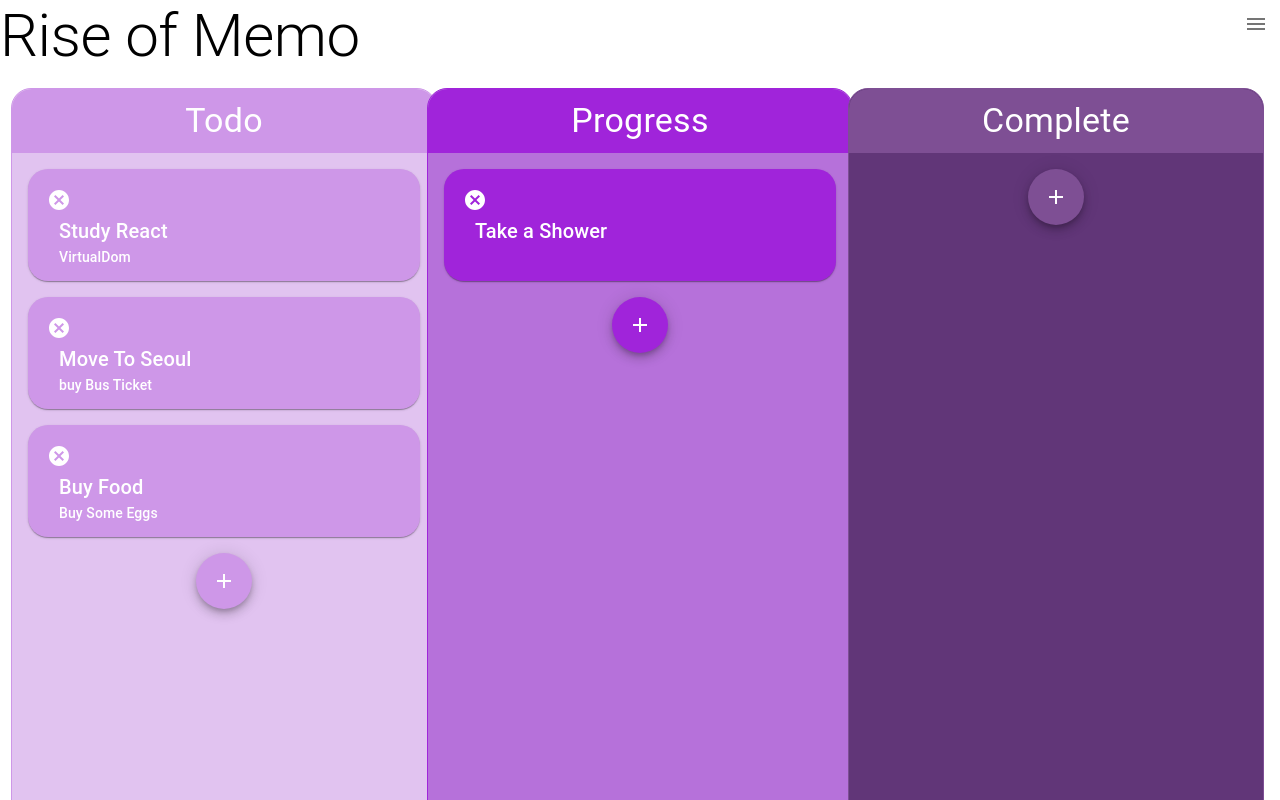
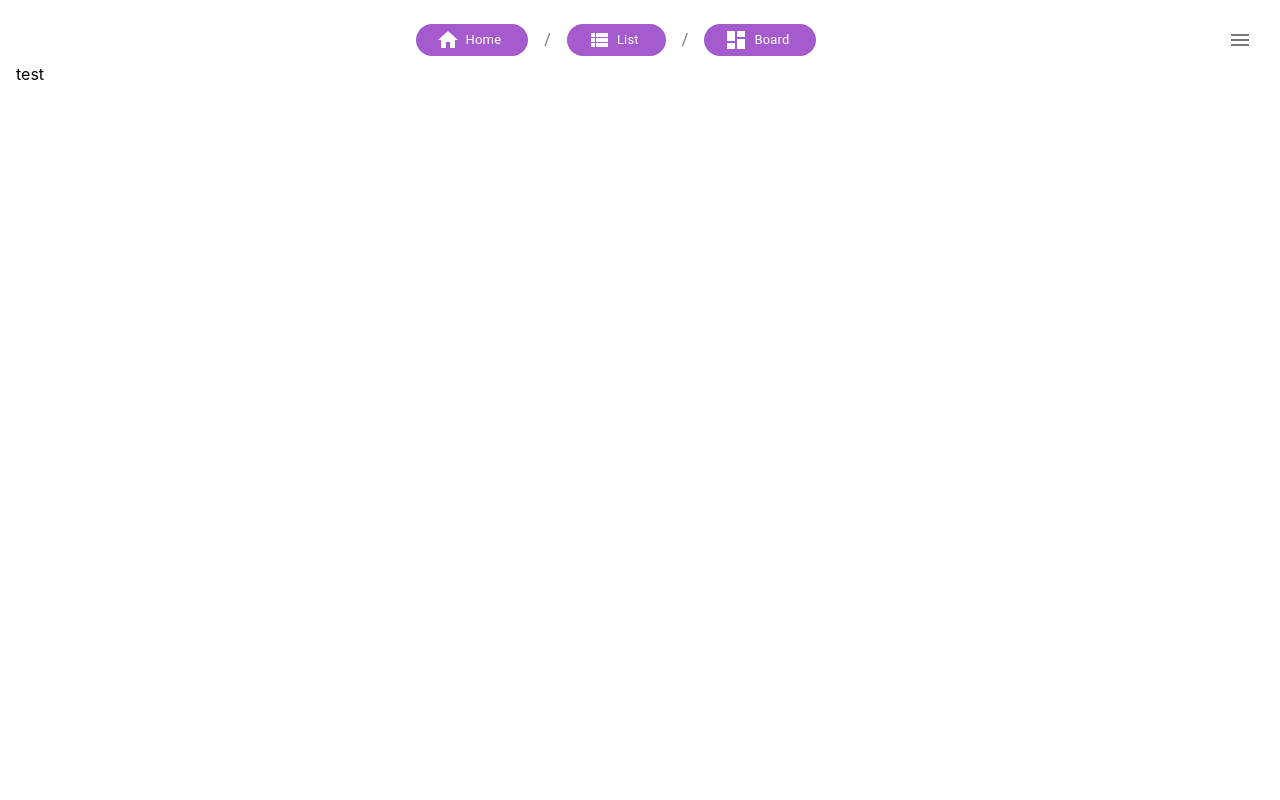
Before and after one commit to Rise-of-React/RiseMemo, a React (Create React App) app: page /list in a window 1280 px wide. Shown: the top 800 px of the page. Built offline with nearby package versions, Linux system fonts and the light colour scheme.

Commit message:
Add React-router-dom & apply to Appbar

```diff
--- a/package.json
+++ b/package.json
@@ -16,6 +16,7 @@
     "react": "^17.0.2",
     "react-beautiful-dnd": "^13.1.0",
     "react-dom": "^17.0.2",
+    "react-router-dom": "^5.2.0",
     "react-scripts": "4.0.3",
     "typescript": "^4.1.2",
     "uuid": "^8.3.2",
@@ -64,6 +65,7 @@
     "@storybook/node-logger": "^6.2.9",
     "@storybook/preset-create-react-app": "^3.1.7",
     "@storybook/react": "^6.2.9",
+    "@types/react-router-dom": "^5.1.7",
     "@types/uuid": "^8.3.0"
   }
 }
--- a/src/App.tsx
+++ b/src/App.tsx
@@ -1,7 +1,11 @@
-import { Grid, makeStyles } from '@material-ui/core';
+import { Grid, makeStyles, ThemeProvider } from '@material-ui/core';
 import React from 'react';
 import { AppBar } from './components/Molecules/AppBar';
 import { DroppableBoard } from './components/DroppableBoard';
+import { theme } from './types/theme';
+import { tempData } from './types/board/board';
+import { BrowserRouter, Route, Switch } from 'react-router-dom';
+import { DroppableList } from './components/DroppableList';
 
 const useStyles = makeStyles((theme) => ({
   root: {
@@ -9,53 +13,29 @@ const useStyles = makeStyles((theme) => ({
     padding: theme.spacing(2),
   },
 }));
-const data = {
-  todo: {
-    id: '1',
-    name: 'Todo',
-    boardStyle: {
-      width: '452',
-      height: '865',
-      backgroundColor: '#E1C3F0',
-    },
-    cardStyle: { width: '392', height: '112', backgroundColor: '#CE97E8' },
-    data: [
-      { id: '001', title: 'Study React', subTitle: 'VirtualDom', content: 'test' },
-      { id: '002', title: 'Move To Seoul', subTitle: 'buy Bus Ticket', content: 'test2' },
-      { id: '003', title: 'Buy Food', subTitle: 'Buy Some Eggs', content: 'test3' },
-    ],
-  },
-  progress: {
-    id: '2',
-    name: 'Progress',
-    boardStyle: {
-      width: '452',
-      height: '865',
-      backgroundColor: '#B671DA',
-    },
-    cardStyle: { width: '392', height: '112', backgroundColor: '#A024DA' },
-    data: [{ id: '004', title: 'Take a Shower', subTitle: '', content: 'test3' }],
-  },
-  complete: {
-    id: '3',
-    name: 'Complete',
-    boardStyle: {
-      width: '452',
-      height: '865',
-      backgroundColor: '#613678',
-    },
-    cardStyle: { width: '392', height: '112', backgroundColor: '#7E4F94' },
-    data: [],
-  },
-};
+
 export default function App() {
   const classes = useStyles();
   return (
-    <>
-      <AppBar />
+    <ThemeProvider theme={theme}>
       <Grid container className={classes.root}>
-        <DroppableBoard board={data} />
+        <BrowserRouter>
+          <Switch>
+            <Route exact path="/">
+              <AppBar />
+              <DroppableBoard board={tempData} />
+            </Route>
+            <Route exact path="/list">
+              <AppBar />
+              <DroppableList />
+            </Route>
+            <Route exact path="/board">
+              <AppBar />
+              <DroppableBoard board={tempData} />
+            </Route>
+          </Switch>
+        </BrowserRouter>
       </Grid>
-    </>
+    </ThemeProvider>
   );
 }
--- a/src/components/Atoms/CustomChip.tsx
+++ b/src/components/Atoms/CustomChip.tsx
@@ -9,7 +9,10 @@ export interface CustomChipProps {
 
 const CustomChipElement = withStyles((theme: Theme) => ({
   root: {
-    backgroundColor: theme.palette.grey[100],
+    backgroundColor: theme.palette.primary.main,
+    padding: 15,
+    margin: 8,
+    color: theme.palette.text.primary,
   },
 }))(Chip) as typeof Chip;
 
--- /dev/null
+++ b/src/components/DroppableList.tsx
@@ -0,0 +1,5 @@
+import React from 'react';
+
+export const DroppableList = () => {
+  return <>test</>;
+};
--- a/src/components/Molecules/AppBar.tsx
+++ b/src/components/Molecules/AppBar.tsx
@@ -1,21 +1,46 @@
-import { Grid, IconButton, makeStyles, Typography } from '@material-ui/core';
+import { Grid, IconButton, makeStyles } from '@material-ui/core';
 import React from 'react';
 import MenuIcon from '@material-ui/icons/Menu';
+import HomeIcon from '@material-ui/icons/Home';
+import ViewListIcon from '@material-ui/icons/ViewList';
+import DashboardIcon from '@material-ui/icons/Dashboard';
 import { CustomDrawer } from '../CustomDrawer';
+import { BarMenu } from './BarMenu';
+import { CustomChip } from '../Atoms/CustomChip';
+import { Link } from 'react-router-dom';
+
 const useStyle = makeStyles((theme) => ({
   root: {
     display: 'flex',
     direction: 'ltr',
   },
+  icon: {
+    color: theme.palette.text.primary,
+  },
 }));
+
+// const routes = [
+//   {
+//     path: '/',
+//     exact: true,
+//     sidebar: () => <div>home!</div>,
+//     main: () => <h2>Home</h2>,
+//   },
+//   {
+//     path: '/menu',
+//     sidebar: () => <div>bubblegum!</div>,
+//     main: () => <h2>Bubblegum</h2>,
+//   },
+//   {
+//     path: '/shoelaces',
+//     sidebar: () => <div>shoelaces!</div>,
+//     main: () => <h2>Shoelaces</h2>,
+//   },
+// ];
 
 interface AppBarProps {
   title?: string;
 }
-
-const defaultAppBar = {
-  title: 'Rise of Memo',
-};
 
 export const AppBar = (props: AppBarProps) => {
   const { title } = props;
@@ -30,8 +55,19 @@ export const AppBar = (props: AppBarProps) => {
   return (
     <React.Fragment>
       <Grid container direction="row" justify="space-between">
+        <Grid item></Grid>
         <Grid item>
-          <Typography variant={'h2'}>{title ?? defaultAppBar.title}</Typography>
+          <BarMenu>
+            <Link to={'/'} style={{ textDecoration: 'none' }}>
+              <CustomChip label={'Home'} icon={<HomeIcon className={classes.icon} />} onClick={() => {}} />
+            </Link>
+            <Link to={'/list'} style={{ textDecoration: 'none' }}>
+              <CustomChip label={'List'} icon={<ViewListIcon className={classes.icon} />} onClick={() => {}} />
+            </Link>
+            <Link to={'/board'} style={{ textDecoration: 'none' }}>
+              <CustomChip label={'Board'} icon={<DashboardIcon className={classes.icon} />} onClick={() => {}} />
+            </Link>
+          </BarMenu>
         </Grid>
         <Grid item>
           <IconButton onClick={() => setOpen(true)} size="medium">
--- a/src/types/board/board.ts
+++ b/src/types/board/board.ts
@@ -18,3 +18,43 @@ export type BoardStyleProps = {
   width?: string;
   height?: string;
 };
+
+export const tempData = {
+  todo: {
+    id: '1',
+    name: 'Todo',
+    boardStyle: {
+      width: '452',
+      height: '865',
+      backgroundColor: '#E1C3F0',
+    },
+    cardStyle: { width: '392', height: '112', backgroundColor: '#CE97E8' },
+    data: [
+      { id: '001', title: 'Study React', subTitle: 'VirtualDom', content: 'test' },
+      { id: '002', title: 'Move To Seoul', subTitle: 'buy Bus Ticket', content: 'test2' },
+      { id: '003', title: 'Buy Food', subTitle: 'Buy Some Eggs', content: 'test3' },
+    ],
+  },
+  progress: {
+    id: '2',
+    name: 'Progress',
+    boardStyle: {
+      width: '452',
+      height: '865',
+      backgroundColor: '#B671DA',
+    },
+    cardStyle: { width: '392', height: '112', backgroundColor: '#A024DA' },
+    data: [{ id: '004', title: 'Take a Shower', subTitle: '', content: 'test3' }],
+  },
+  complete: {
+    id: '3',
+    name: 'Complete',
+    boardStyle: {
+      width: '452',
+      height: '865',
+      backgroundColor: '#613678',
+    },
+    cardStyle: { width: '392', height: '112', backgroundColor: '#7E4F94' },
+    data: [],
+  },
+};
--- /dev/null
+++ b/src/types/theme.ts
@@ -0,0 +1,11 @@
+import { createMuiTheme } from '@material-ui/core/styles';
+export const theme = createMuiTheme({
+  palette: {
+    primary: {
+      main: '#A55BCE',
+    },
+    text: {
+      primary: '#fff',
+    },
+  },
+});
```
Also changed, not shown: 2 other files (tests, documents, lock files or other folders).
